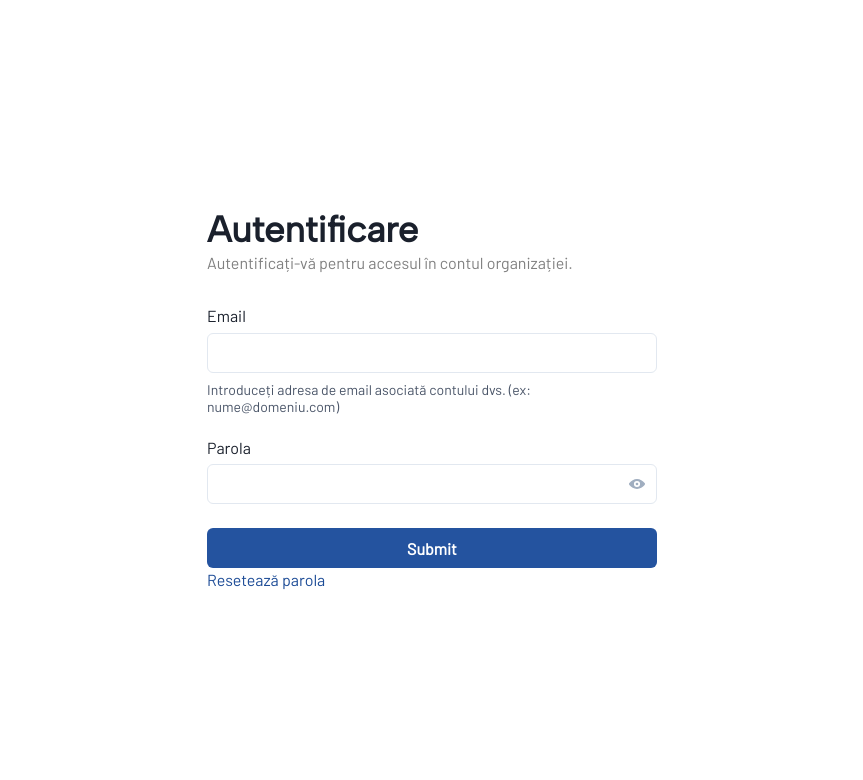
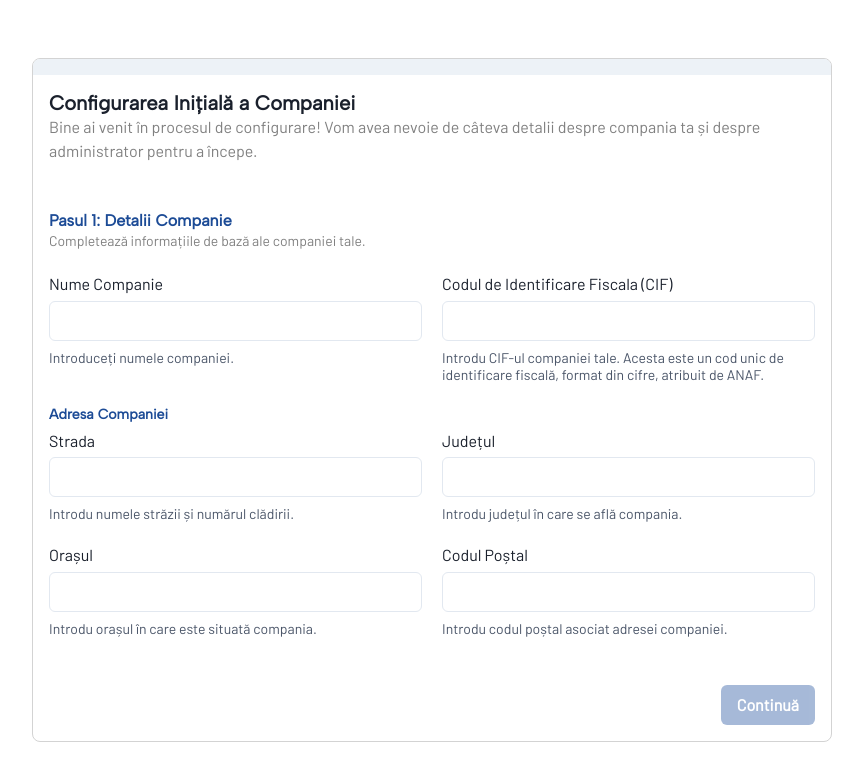
Before and after one commit to alexandertelecan/artisan, a React (Vite) app: page /setup in a window 1280 px wide. Shown: the top 780 px of the page, without its empty margins (208-1071 px from the left). Built offline with nearby package versions, Linux system fonts and the light colour scheme; no server answers; the database is empty.

Commit message:
Added basic routes for /, auth, setup, admin

```diff
--- a/package.json
+++ b/package.json
@@ -22,6 +22,7 @@
     "react": "^18.2.0",
     "react-dom": "^18.2.0",
     "react-hook-form": "^7.49.2",
+    "react-router-dom": "^6.21.1",
     "yup": "^1.3.3"
   },
   "devDependencies": {
--- a/src/App.jsx
+++ b/src/App.jsx
@@ -1,7 +1,27 @@
+import {
+  createBrowserRouter,
+  Route,
+  createRoutesFromElements,
+  RouterProvider,
+} from "react-router-dom";
+import Dashboard from "./pages/Dashboard";
 import Auth from "./Auth";
-import Setup from "./Setup";
+import Setup from "./pages/Setup";
+import AdminPanel from "./pages/AdminPanel";
+
+const router = createBrowserRouter(
+  createRoutesFromElements(
+    <Route>
+      <Route path="/" element={<Dashboard />} />
+      <Route path="auth" element={<Auth />} />
+      <Route path="setup" element={<Setup />} />
+      <Route path="admin" element={<AdminPanel />} />
+    </Route>
+  )
+);
+
 function App() {
-  return <Auth />;
+  return <RouterProvider router={router} />;
 }
 
 export default App;
--- /dev/null
+++ b/src/pages/AdminPanel.jsx
@@ -0,0 +1,5 @@
+import React from "react";
+
+export default function AdminPanel() {
+  return <div>AdminPanel</div>;
+}
--- /dev/null
+++ b/src/pages/Dashboard.jsx
@@ -0,0 +1,5 @@
+import React from "react";
+
+export default function Dashboard() {
+  return <div>Dashboard</div>;
+}
```
Also changed, not shown: src/pages/Setup.jsx (renamed from src/Setup.jsx, +4 -4 lines), 1 other file (tests, documents, lock files or other folders).
